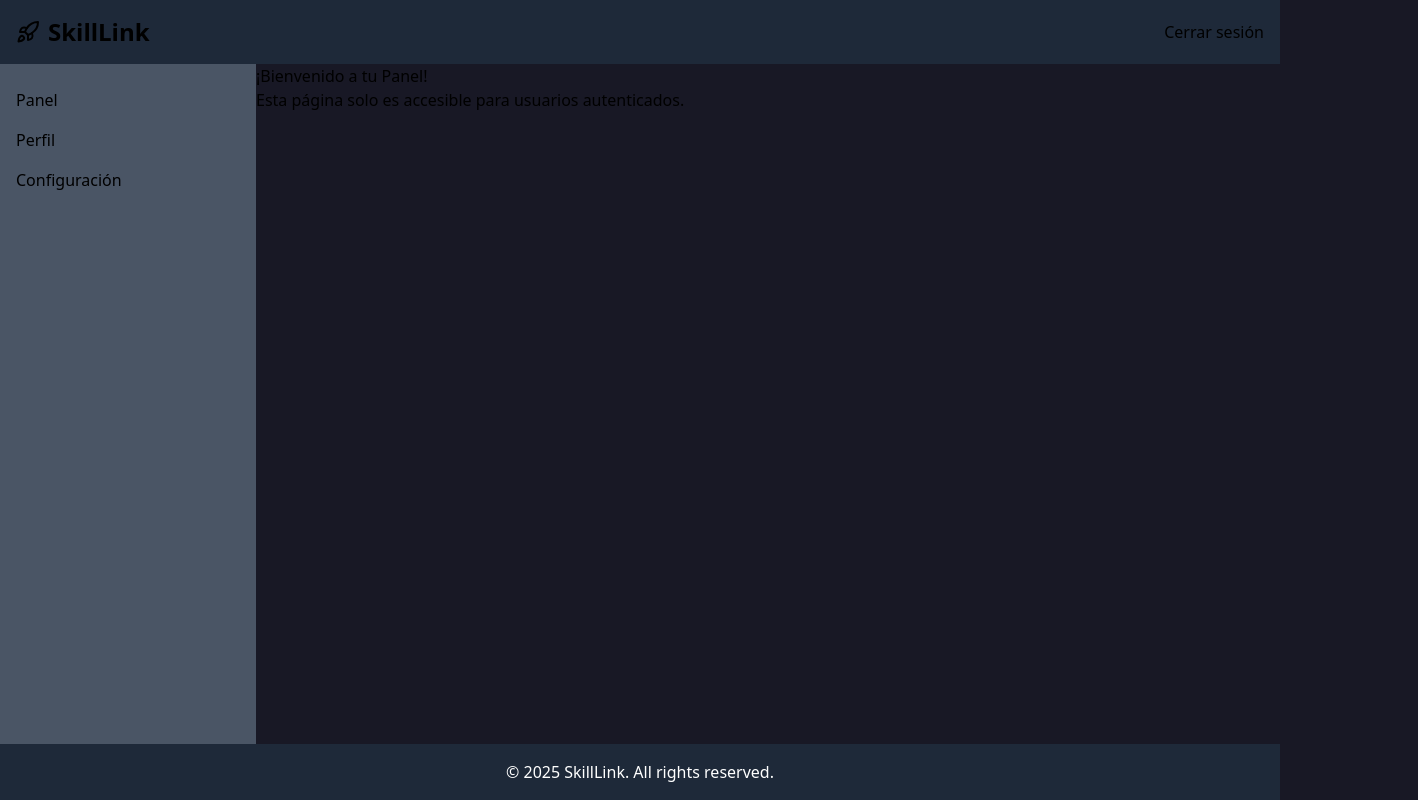
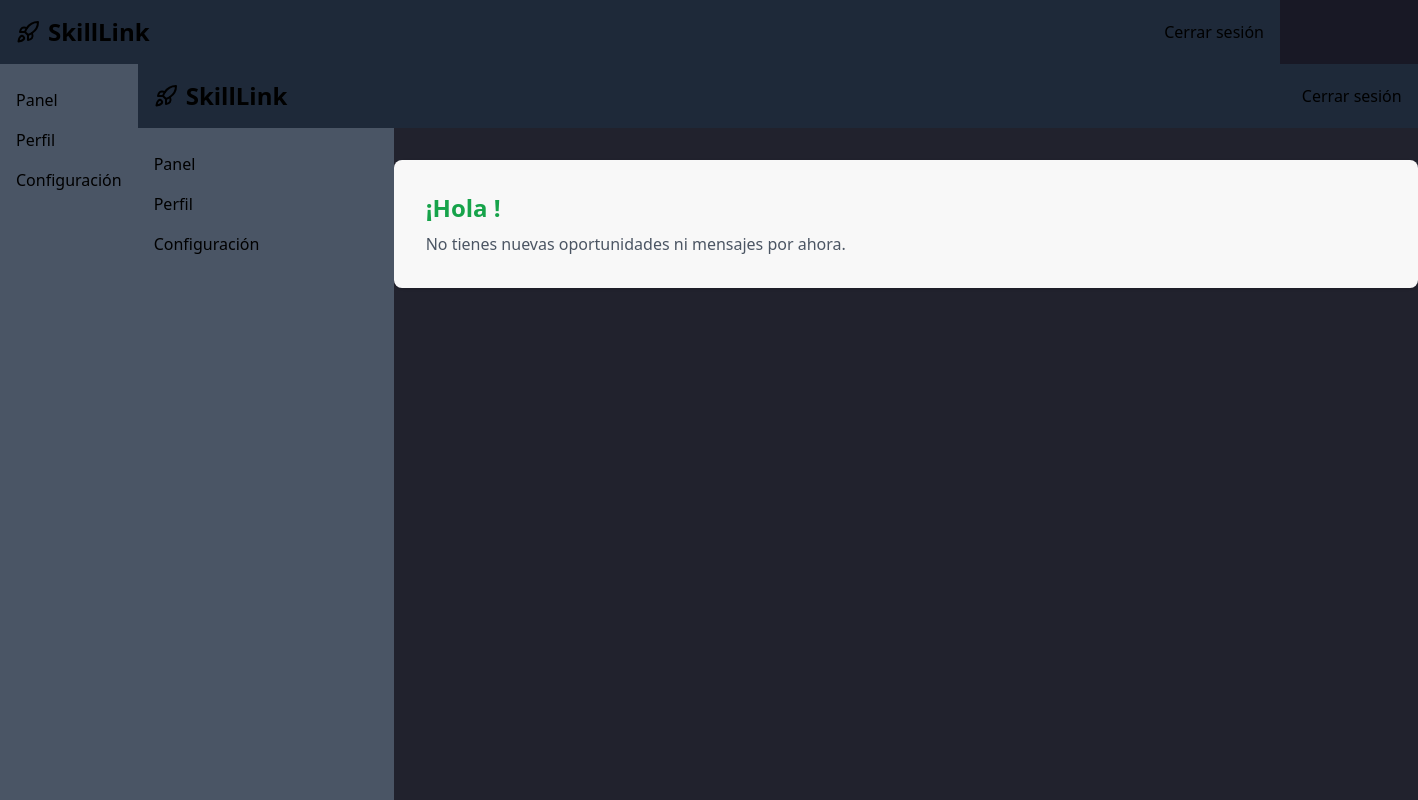
Before and after one commit to alumnithon/skilllink-g6f, a React (Vite) app: page /panel in a window 1280 px wide. Shown: the top 800 px of the page, 1418 px wide, since content can reach past the window. Built offline with nearby package versions, Linux system fonts and the light colour scheme; no server answers; sample sign-in values are in the browser's storage.

Commit message:
feat(dashboard): configure dashboard for student and mentor roles

```diff
--- a/src/features/profiles/pages/DashboardPage.tsx
+++ b/src/features/profiles/pages/DashboardPage.tsx
@@ -1,8 +1,132 @@
+import { useEffect, useState } from 'react';
+import useAuthStore from '../../auth/store/useAuthStore';
+import Sidebar from '../../../shared/components/SideBar';
+import Footer from '../../../shared/components/Footer';
+import Header from '../../../shared/components/Header';
+import axios from 'axios';
+
 const DashboardPage = () => {
+
+  const { user, isAuthenticated, logout } = useAuthStore();
+
+  const [loading, setLoading] = useState(true);
+  const [metrics, setMetrics] = useState({
+    notifications: 0,
+    unreadMessages: 0,
+    oportunidades: 0,
+  });
+
+  const [sidebarOpen, setSidebarOpen] = useState(false);
+
+  useEffect(() => {
+    if (sidebarOpen) {
+      document.body.style.overflow = 'hidden';
+    } else {
+      document.body.style.overflow = 'auto';
+    }
+  }, [sidebarOpen]);
+
+  useEffect(() => {
+    if (isAuthenticated && user) {
+      axios
+        .get(`${import.meta.env.VITE_API_URL}/dashboard/metrics?userId=${user.id}`)
+        .then((response) => {
+          setMetrics(response.data);
+          setLoading(false);
+        })
+        .catch((error) => {
+          console.error('Error al cargar métricas:', error);
+          setLoading(false);
+        });
+    }
+  }, [isAuthenticated, user]);
+
+  if (loading) return <p className="text-center mt-8">Cargando...</p>;
+  if (!user || !isAuthenticated) return <p className="text-center mt-8">No estás autenticado.</p>;
+
+  const { notifications, unreadMessages, oportunidades } = metrics;
+
   return (
-    <div>
-      <h1>¡Bienvenido a tu Panel!</h1>
-      <p>Esta página solo es accesible para usuarios autenticados.</p>
+    <div className="w-screen h-screen flex flex-col overflow-x-hidden">
+      <Header />
+
+      {/* Botón hamburguesa Responsive */}
+      <button
+        className="lg:hidden p-4"
+        onClick={() => setSidebarOpen(true)}
+      >
+        <svg xmlns="http://www.w3.org/2000/svg" className="h-6 w-6 text-gray-700" fill="none" viewBox="0 0 24 24" stroke="currentColor">
+          <path strokeLinecap="round" strokeLinejoin="round" strokeWidth={2} d="M4 6h16M4 12h16M4 18h16" />
+        </svg>
+      </button>
+
+      <div className="flex flex-1">
+        {/* Sidebar Desktop */}
+        <div className="hidden lg:flex">
+          <Sidebar
+            userType={user.role.toLowerCase() === 'mentor' ? 'mentor' : 'estudiante'}
+            userName={user.fullName}
+            notifications={notifications}
+            unreadMessages={unreadMessages}
+            onLogout={logout}
+          />
+        </div>
+
+        {/* Sidebar Responsive para tablet y móvil */}
+        {sidebarOpen && (
+          <div
+            className="fixed inset-0 bg-black bg-opacity-50 z-50"
+            onClick={() => setSidebarOpen(false)}
+          >
+            <div
+              className="bg-white w-64 h-full shadow-lg p-4 overflow-y-auto scrollbar-none"
+              onClick={(e) => e.stopPropagation()}
+            >
+              {/* Botón cerrar */}
+              <button
+                className="mb-4"
+                onClick={() => setSidebarOpen(false)}
+              >
+                <svg xmlns="http://www.w3.org/2000/svg" className="h-6 w-6 text-gray-700" fill="none" viewBox="0 0 24 24" stroke="currentColor">
+                  <path strokeLinecap="round" strokeLinejoin="round" strokeWidth={2} d="M6 18L18 6M6 6l12 12" />
+                </svg>
+              </button>
+
+              <Sidebar
+                userType={user.role.toLowerCase() === 'mentor' ? 'mentor' : 'estudiante'}
+                userName={user.fullName}
+                notifications={notifications}
+                unreadMessages={unreadMessages}
+                onLogout={logout}
+              />
+            </div>
+          </div>
+        )}
+
+        {/* Contenido principal */}
+        <main className="flex-1 bg-[#36393F4D] pt-4 overflow-y-auto">
+          <div className="bg-[#FFFFFFF7] p-8 max-w-[1100px] w-full rounded-lg shadow-sm mx-auto mt-4">
+            <h1 className="text-2xl font-bold text-[#16A34A] mb-2">¡Hola {user.fullName}!</h1>
+
+            {oportunidades > 0 || unreadMessages > 0 ? (
+              <p className="text-[#4B5563]">
+                Tienes{' '}
+                {oportunidades > 0 &&
+                  `${oportunidades} nueva${oportunidades > 1 ? 's' : ''} oportunidad${oportunidades > 1 ? 'es' : ''}`}
+                {oportunidades > 0 && unreadMessages > 0 && ' y '}
+                {unreadMessages > 0 &&
+                  `${unreadMessages} mensaje${unreadMessages > 1 ? 's' : ''} ${
+                    user.role.toLowerCase() === 'mentor' ? 'para mentorías' : 'de mentores'
+                  }.`}
+              </p>
+            ) : (
+              <p className="text-[#4B5563]">No tienes nuevas oportunidades ni mensajes por ahora.</p>
+            )}
+          </div>
+        </main>
+      </div>
+
+      <Footer />
     </div>
   );
 };
```
